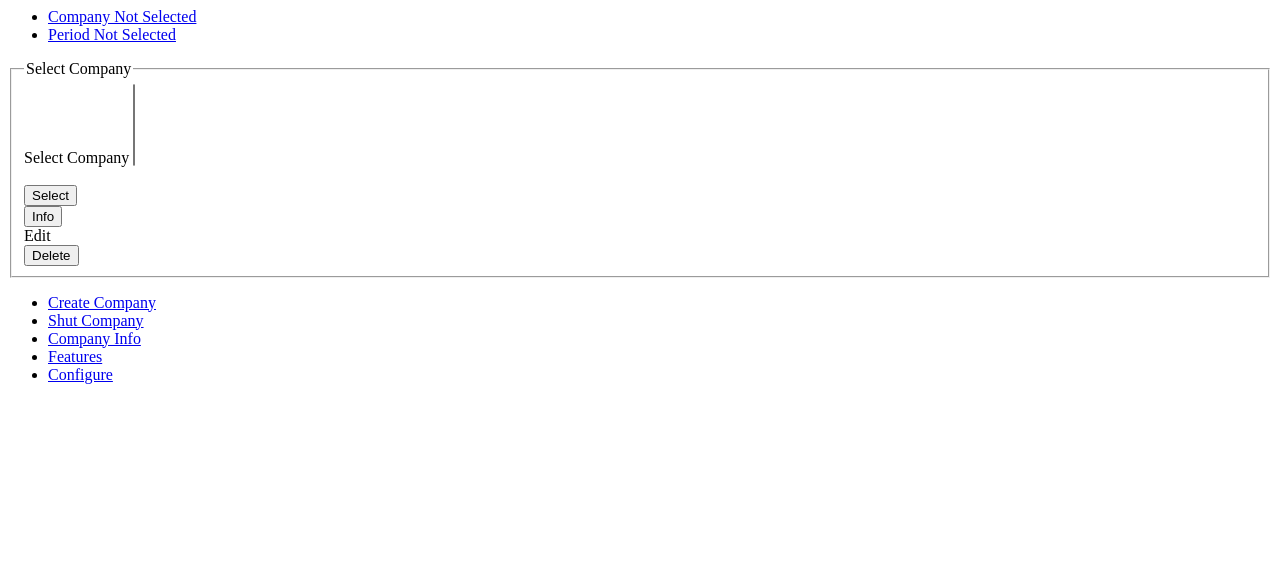
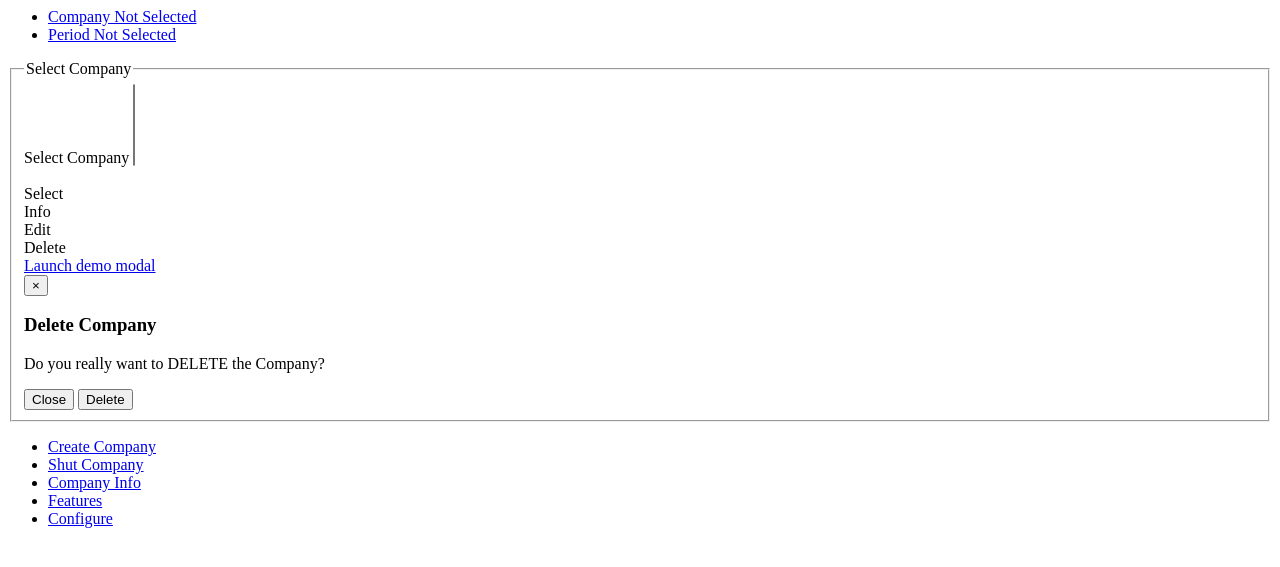
Before and after one commit to TheCAGroup/AccountingDrive, a PHP site: page /company/select_company.php in a window 1280 px wide. Shown: the top 567 px of the page. Run offline with PHP 8.4, Linux system fonts and the light colour scheme.

Commit message:
Display Company Info

```diff
--- a/company/select_company.php
+++ b/company/select_company.php
@@ -24,12 +24,14 @@
 
 				<!-- Button -->
 				<div class="form-group">
-				  <div class="col-lg-2">
-				    <button id="btnselect" name="btnselect" class="btn btn-info" onclick="setCompany();">Select</button>
+				  <div class="col-lg-2"  onclick="setCompany();">
+				  	Select
+				    <!--button id="btnselect" name="btnselect" class="btn btn-info"">Select</button-->
 				  </div>
 
-				  <div class="col-lg-2">
-				    <button id="btninfo" name="btninfo" class="btn btn-info" onclick="setCompany();">Info</button>
+				  <div class="col-lg-2" onclick="local_gotodisplaycompany();">
+				    <!--button id="btninfo" name="btninfo" class="btn btn-info" onclick="local_gotodisplaycompany();">Info</button-->
+				    Info
 				  </div>
 
 				  <div class="col-lg-2" onclick="local_gotoupdatecompany();">
@@ -37,10 +39,29 @@
 				    Edit
 				  </div>
 
-				  <div class="col-lg-2">
-				    <button id="btndelete" name="btndelete" class="btn btn-info" onclick="setCompany();">Delete</button>
+				  <div class="col-lg-2"  onclick="local_gotodeletecompany();">
+				  	Delete
+				    <!--button id="btndelete" name="btndelete" class="btn btn-info" onclick="setCompany();">Delete</button-->
 				  </div>
+				  <!------------------------------------------->
+				  <!-- Button to trigger modal -->
+				<a href="#myModal" role="button" class="btn" data-toggle="modal">Launch demo modal</a>
 
+				<!-- Modal -->
+				<div id="myModal" class="modal hide fade" tabindex="-1" role="dialog" aria-labelledby="myModalLabel" aria-hidden="true">
+				  <div class="modal-header">
+				    <button type="button" class="close" data-dismiss="modal" aria-hidden="true">×</button>
+				    <h3 id="myModalLabel">Delete Company</h3>
+				  </div>
+				  <div class="modal-body">
+				    <p>Do you really want to DELETE the Company?</p>
+				  </div>
+				  <div class="modal-footer">
+				    <button class="btn" data-dismiss="modal" aria-hidden="true">Close</button>
+				    <button class="btn btn-primary">Delete</button>
+				  </div>
+				</div>
+				  <!------------------------------------------->
 				</div>
 
 				</fieldset>
@@ -87,6 +108,16 @@
 				var selcomp=document.getElementById("selectbasic").value;
 				gotoupdatecompany(selcomp);
 			}
+			function local_gotodeletecompany()
+			{
+				var selcomp=document.getElementById("selectbasic").value;
+				gotodeletecompany(selcomp);
+			}
+			function local_gotodisplaycompany()
+			{
+				var selcomp=document.getElementById("selectbasic").value;
+				gotodisplaycompany(selcomp);
+			}
 			function setCompany()
 			{
 				var e = document.getElementById("selectbasic");
```
Also changed, not shown: company/create_company.php (+33 -2 lines), js/navigation.js (+4 -3 lines).
